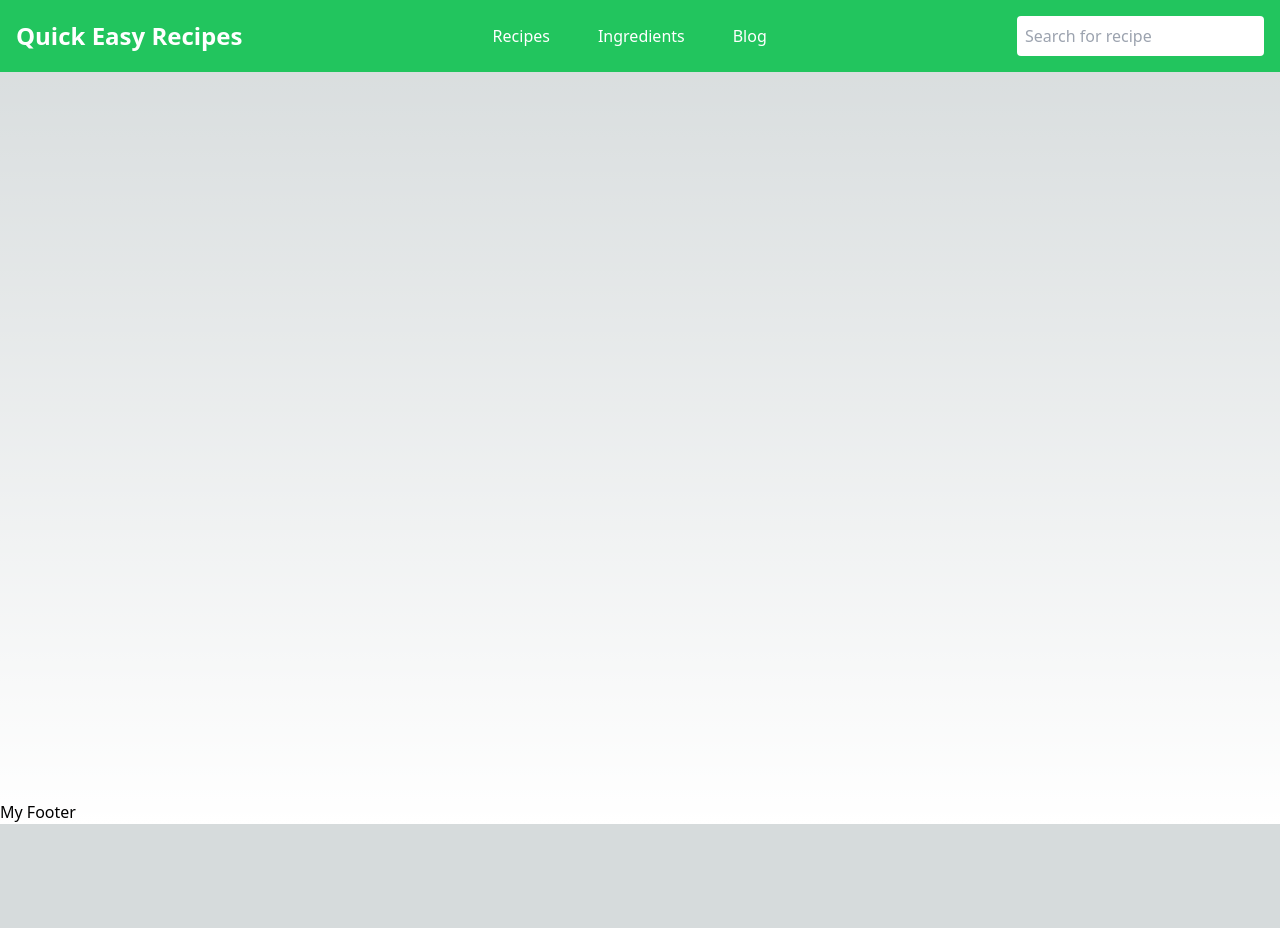
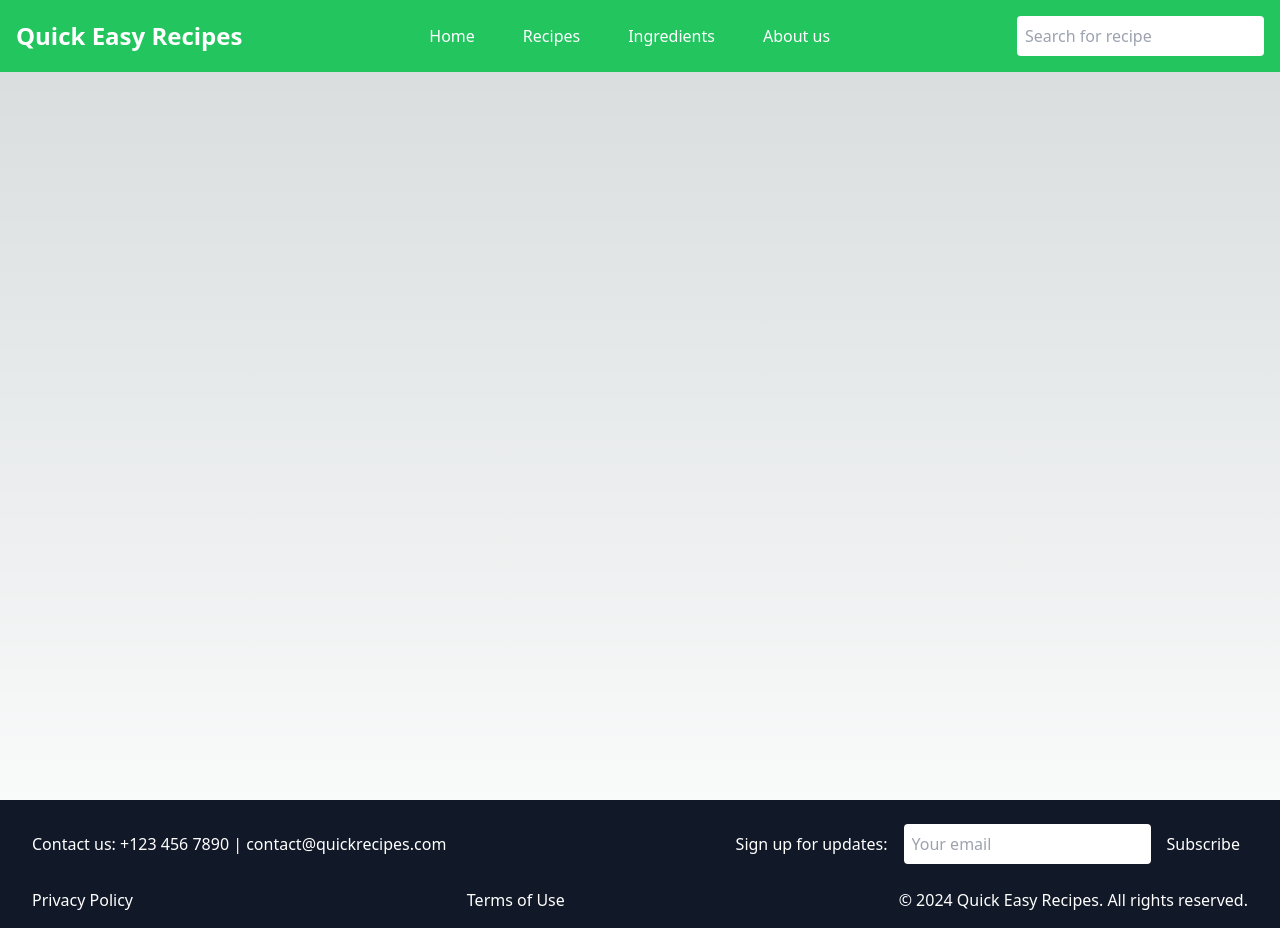
Before and after one commit to adrnel/recipe-site, a Next.js app: page / in a window 1280 px wide. Before the commit the page ends 824 px from the top, so only its background shows below. Built offline with nearby package versions, Linux system fonts and the light colour scheme.

Commit message:
Add footer

```diff
--- a/src/app/components/Footer.tsx
+++ b/src/app/components/Footer.tsx
@@ -1,9 +1,27 @@
-// src/components/Footer.tsx
 import React from 'react';
 
 const Footer = () => (
-  <footer>
-    My Footer
+  <footer className="bg-gray-900 text-white p-4">
+    <div className="container mx-auto px-4 flex flex-wrap justify-between items-center">
+      <div className="w-full md:w-auto mb-4 md:mb-0">
+        <p>Contact us: +123 456 7890 | contact@quickrecipes.com</p>
+        <div className="social-icons">
+          {/* Icons for social media */}
+        </div>
+      </div>
+      <div className="w-full md:w-auto">
+        <form className="flex flex-col md:flex-row items-center">
+          <label htmlFor="email-signup" className="mr-2">Sign up for updates:</label>
+          <input type="email" id="email-signup" placeholder="Your email" className="flex-1 m-2 p-2 rounded"/>
+          <button type="submit" className="m-2">Subscribe</button>
+        </form>
+      </div>
+    </div>
+    <div className="container mx-auto px-4 flex flex-wrap justify-between items-center mt-4">
+      <a href="#privacy" className="mb-2 md:mb-0">Privacy Policy</a>
+      <a href="#terms" className="mb-2 md:mb-0">Terms of Use</a>
+      <p>© 2024 Quick Easy Recipes. All rights reserved.</p>
+    </div>
   </footer>
 );
 
--- a/src/app/components/Header.tsx
+++ b/src/app/components/Header.tsx
@@ -1,4 +1,3 @@
-// src/components/Header.tsx
 import React from 'react';
 
 const Header = () => (
@@ -10,6 +9,11 @@ const Header = () => (
             </div>
 
             <div className="flex gap-4">
+
+              <div className="dropdown relative">
+                <button className="py-2 px-4 rounded hover:bg-green-600 focus:bg-green-700">Home</button>
+              </div>
+
               <div className="dropdown relative">
                 <button className="py-2 px-4 rounded hover:bg-green-600 focus:bg-green-700">Recipes</button>
                 <div className="dropdown-menu absolute hidden bg-green-500 text-white">
@@ -29,7 +33,7 @@ const Header = () => (
               </div>
 
               <div className="dropdown relative">
-                <button className="py-2 px-4 rounded hover:bg-green-600 focus:bg-green-700">Blog</button>
+                <button className="py-2 px-4 rounded hover:bg-green-600 focus:bg-green-700">About us</button>
                 <div className="dropdown-menu absolute hidden bg-green-500 text-white">
                   <a href="#" className="block px-4 py-2 hover:bg-green-600">Submenu 1</a>
                   <a href="#" className="block px-4 py-2 hover:bg-green-600">Submenu 2</a>
```
